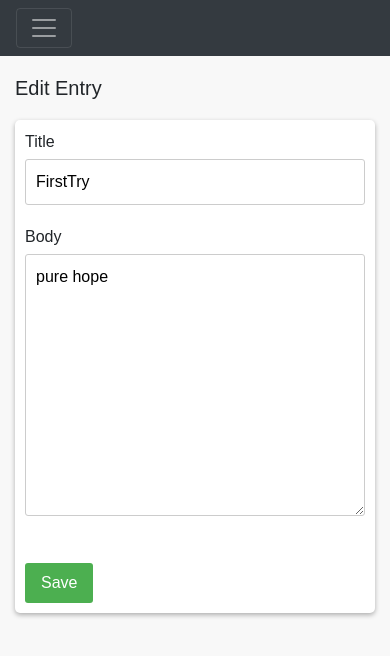
After one commit to LydiahKamuyu/PERSONALDIARYPYTHONFLASKAPPLICATION, a Flask app: template website/templates/edit.html in a window 390 px wide. The commit adds this page. Shown: the top 656 px of the page. Run offline with Flask 3, Linux system fonts and the light colour scheme; the template is opened without the code that fills it: values that come from a table or form of the project are taken from there, others are empty; some libraries are stand-ins or nearby versions.

Commit message:
added edit and delete functionalities

```diff
--- a/website/templates/base.html
+++ b/website/templates/base.html
@@ -82,5 +82,7 @@
       crossorigin="anonymous"
     ></script>
 
+
+
 	</body>
 </html>
--- /dev/null
+++ b/website/templates/edit.html
@@ -0,0 +1,99 @@
+{% extends 'base.html' %}
+
+{% block content %}
+<!DOCTYPE html>
+<html>
+<head>
+	<title>Edit Entry</title>
+	<meta name="viewport" content="width=device-width, initial-scale=1.0">
+	<style>
+		body {
+			font-family: Arial, sans-serif;
+			margin: 0;
+			padding: 0;
+			background-color: #f8f8f8;
+		}
+		h1 {
+			font-size: 24px;
+			margin: 20px 0;
+		}
+		form {
+			background-color: #fff;
+			border-radius: 5px;
+			box-shadow: 0 2px 5px rgba(0, 0, 0, 0.3);
+			padding: 20px;
+			margin-bottom: 20px;
+			max-width: 600px;
+			margin: 0 auto;
+		}
+		label {
+			display: block;
+			font-size: 16px;
+			margin-bottom: 5px;
+		}
+		input[type="text"], textarea {
+			width: 100%;
+			padding: 10px;
+			border: 1px solid #ccc;
+			border-radius: 3px;
+			font-size: 16px;
+			margin-bottom: 20px;
+			box-sizing: border-box;
+		}
+		input[type="submit"] {
+			background-color: #4CAF50;
+			color: #fff;
+			border: none;
+			padding: 10px 20px;
+			border-radius: 3px;
+			font-size: 16px;
+			cursor: pointer;
+			margin-top: 20px;
+		}
+		input[type="submit"]:hover {
+			background-color: #3e8e41;
+		}
+
+		/* Media Queries */
+
+		@media screen and (max-width: 767px) {
+			form {
+				padding: 10px;
+			}
+			h1 {
+				font-size: 20px;
+			}
+			input[type="submit"] {
+				padding: 8px 16px;
+			}
+		}
+
+		@media screen and (min-width: 768px) {
+			form {
+				padding: 20px;
+			}
+			h1 {
+				font-size: 28px;
+			}
+			input[type="submit"] {
+				padding: 10px 20px;
+			}
+		}
+	</style>
+</head>
+<body>
+	<h1>Edit Entry</h1>
+	<form method="POST">
+		<label>Title</label>
+		<input type="text" name="title" value="{{ entry.title }}">
+
+		<label>Body</label>
+		<textarea name="body" rows="10">{{ entry.body }}</textarea>
+
+		<input type="submit" value="Save">
+	</form>
+</body>
+</html>
+
+
+{% endblock %}
```
Also changed, not shown: website/templates/home.html (+85 -5 lines), website/templates/login.html (+19 -5 lines), website/templates/signup.html (+7 -1 lines), website/views.py (+52 -0 lines), instance/database.db, requirements.txt (deleted).
